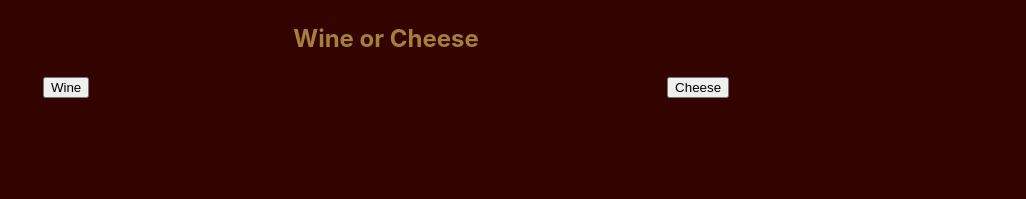
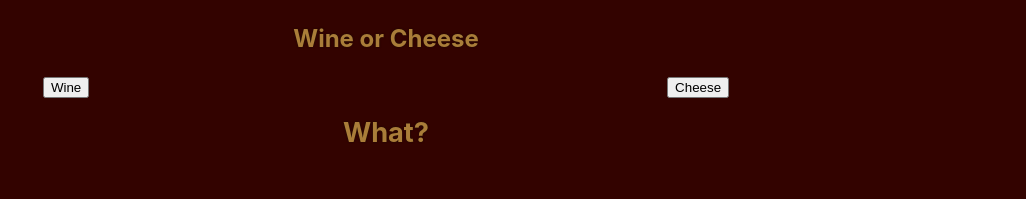
Before and after one commit to Reksford/wine-or-cheese, a React (Create React App) app: page / in a window 1280 px wide. Shown: the top 199 px of the page, without its empty margins (254-1280 px from the left). Built offline with nearby package versions, Linux system fonts and the light colour scheme.

Commit message:
Adds js-cookies to App

```diff
--- a/package.json
+++ b/package.json
@@ -6,6 +6,7 @@
     "@testing-library/jest-dom": "^5.14.1",
     "@testing-library/react": "^11.2.7",
     "@testing-library/user-event": "^12.8.3",
+    "js-cookie": "^3.0.1",
     "react": "^17.0.2",
     "react-dom": "^17.0.2",
     "react-scripts": "4.0.3",
--- a/src/App.js
+++ b/src/App.js
@@ -1,7 +1,8 @@
 import './App.css';
 import React, {useState, useEffect} from 'react';
+import Cookies from 'js-cookie';
+
 import data from './assets/stories.json';
-
 
 import Button from './components/button/button';
 import Display from './components/display/display';
@@ -20,7 +21,8 @@ function App() {
     setStory(dialogSelection);
     let nextOptions = dialogSelection.options.map((el) => data[el]);
     if (nextOptions.length === 0) {
-      console.log("handle ending")
+      console.log("handle ending");
+      Cookies.set('finished', true, {expires: 1});
     }
     setOptions(nextOptions);
   }
@@ -50,6 +52,9 @@ function App() {
           </Button>) }
         </div>
       </div>
+      { Cookies.get('finished') ?
+        <h1>COOKIE WORKING!!!!</h1> : <h1>What?</h1>
+      }
       <InfoButton clicked={infoClickHandler} />
       {info ? <InfoBox clicked={infoClickHandler} /> : null}
       {/* footer */}
```
Also changed, not shown: 1 other file (tests, documents, lock files or other folders).
